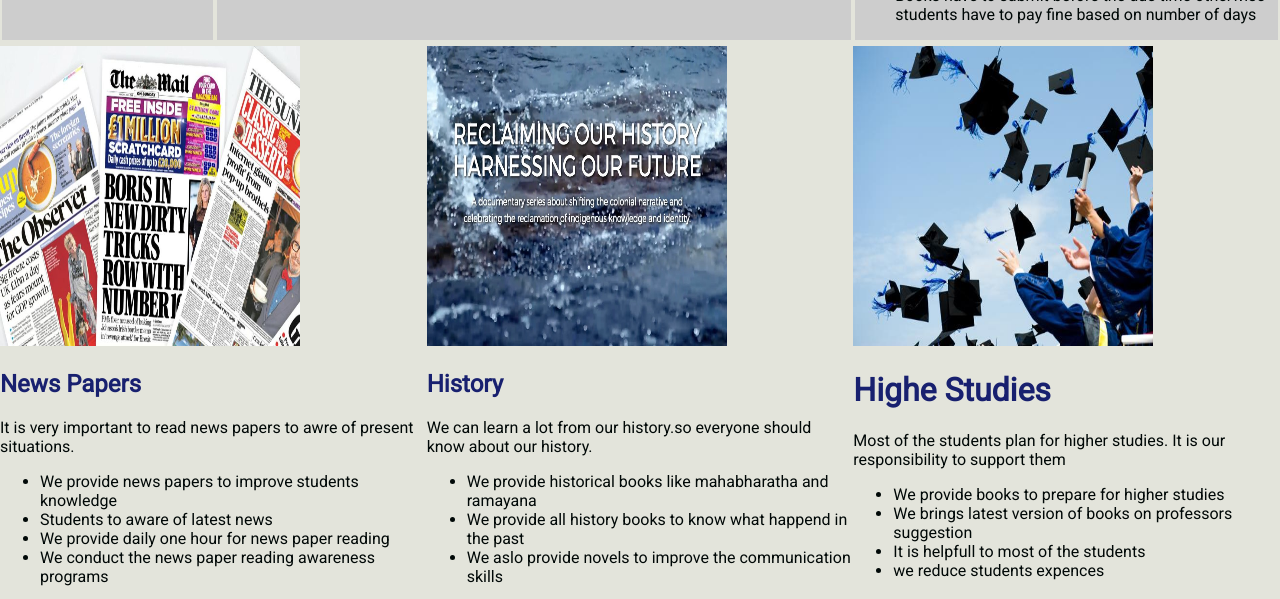
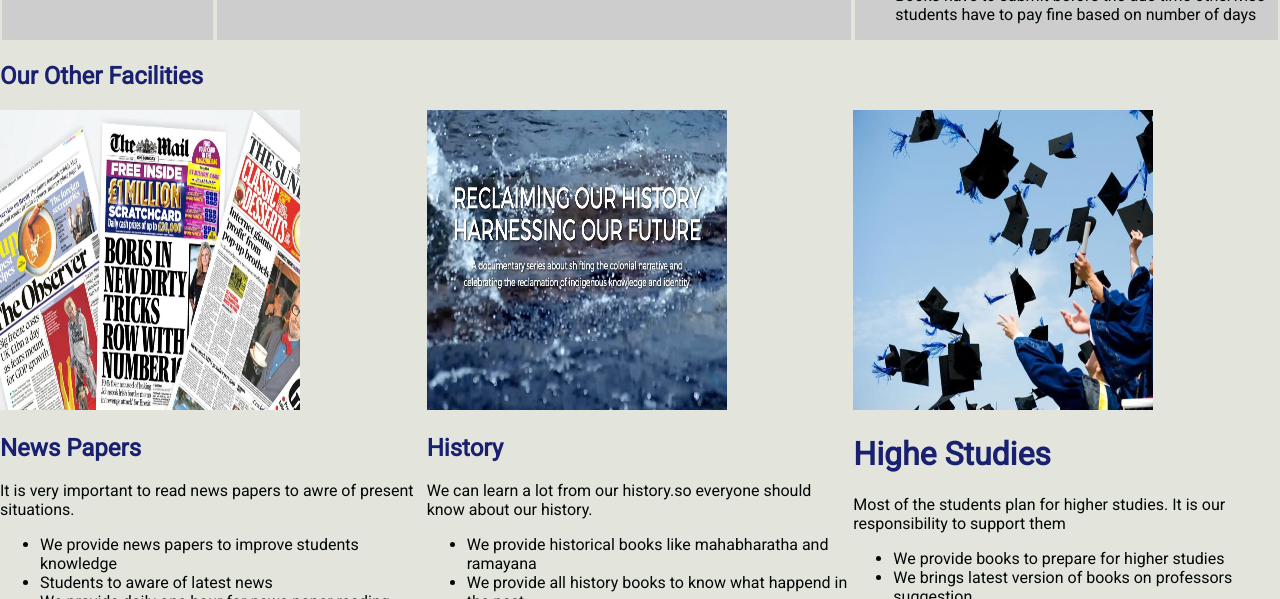
Before and after one commit to nagoori786/nagoori786.github.io, a plain HTML site: page index.html in a window 1280 px wide. Shown: the part 984-1583 px from the top of the page. Drawn offline with Linux system fonts and the light colour scheme.

Commit message:
heading added

```diff
--- a/index.html
+++ b/index.html
@@ -61,6 +61,7 @@
 			</ul>
 		</div>
 	</section>
+	<h2 style="color:#18206F;"> Our Other Facilities</h2>
 	<div class="other">
        <div class="figure">
     		<figure>
```
